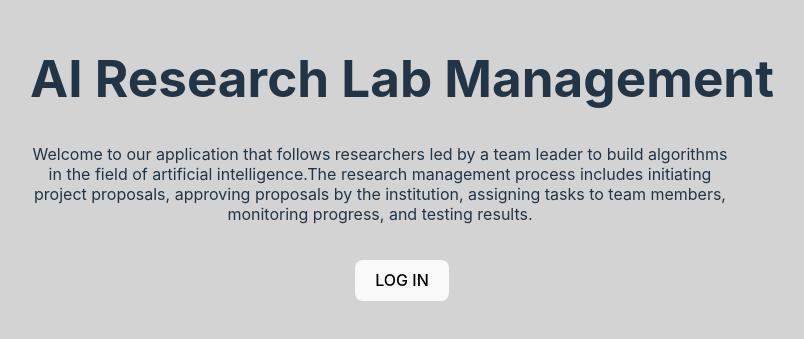
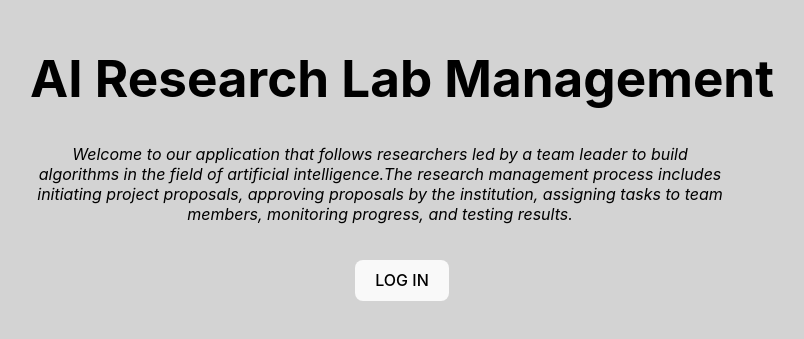
Before and after one commit to mflegar/fnm.java, a React (Vite) app in the folder client/: page / in a window 1280 px wide. Shown: the part 233-572 px from the top of the page, without its empty margins (238-1042 px from the left). Built offline with nearby package versions, Linux system fonts and the light colour scheme.

Commit message:
Frontend-editing
Added some changes

```diff
--- a/client/src/index.css
+++ b/client/src/index.css
@@ -7,7 +7,8 @@ body {
   display: flex;
   place-items: center;
   min-height: 100vh;
-  background-color: lightgrey;
+  background-color: lightgray;
+  color:black;
 }
 
 h1 {
@@ -22,13 +23,13 @@ button {
   font-weight: 500;
   font-family: inherit;
   background-color: #1a1a1a;
-  transition: border-color 0.25s;
   margin:20px;
 }
 
 #listUsers{
-  width:300px;
+  width:450px;
   background-color: white;
+  border:1px black solid;
 }
 
 p{
--- a/client/src/pages/Home.tsx
+++ b/client/src/pages/Home.tsx
@@ -5,8 +5,8 @@ function Home(){
   return (
     <div>
       <h1>AI Research Lab Management</h1>
-      <p>Welcome to our application that follows researchers led by a team leader to build algorithms in the field of artificial intelligence.The research management process includes initiating project proposals, approving
-      proposals by the institution, assigning tasks to team members, monitoring progress, and testing results.</p>
+      <p><i>Welcome to our application that follows researchers led by a team leader to build algorithms in the field of artificial intelligence.The research management process includes initiating project proposals, approving
+      proposals by the institution, assigning tasks to team members, monitoring progress, and testing results.</i></p>
       <Link to="/dashboard">
         <button>LOG IN</button>
       </Link>
--- a/client/src/pages/Login.tsx
+++ b/client/src/pages/Login.tsx
@@ -20,8 +20,8 @@ function Login(){ //Dohvaća korisnike iz baze.
 
   return(
     <>
+     <h2>List of users:</h2>
     <div id="listUsers">
-      <p>List of users:</p>
       <ul>
         {users.map((list,index)=> (
           <li></li>
```
